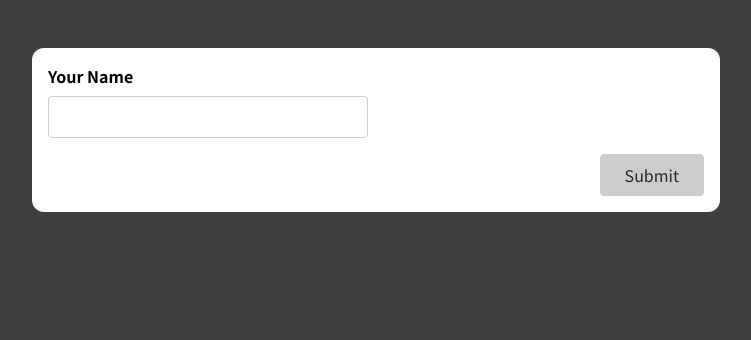
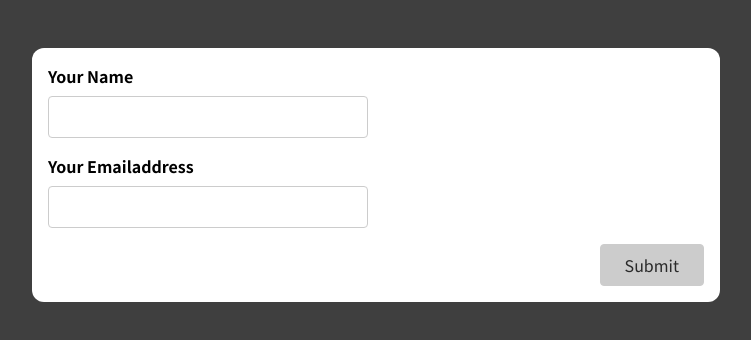
Before and after one commit to Taofeeq-akin/React-Guard, a React (Create React App) app: page / in a window 1280 px wide. Shown: the top 340 px of the page, without its empty margins (264-1015 px from the left). Built offline with nearby package versions, Linux system fonts and the light colour scheme.

Commit message:
Reuse custom hook for email

```diff
--- a/src/components/SimpleInput.js
+++ b/src/components/SimpleInput.js
@@ -10,16 +10,19 @@ const SimpleInput = (props) => {
     reset: nameInputReset,
   } = useInput((value) => value.trim() !== "");
 
-  // const [enteredEmail, setEnteredEmail] = useState("");
-  // const [enteredEmailTouched, setenteredEmailTouched] = useState(false);
-
-  // const enteredEmailIsvalid = enteredEmail.includes("@");
-  // const emailInputIsInvalid = !enteredEmailIsvalid && enteredEmailTouched;
+  const {
+    value: enteredEmail,
+    isValid: enteredEmailIsvalid,
+    hasError: emailInputHasError,
+    inputEnteredHandler: emailEnteredHandler,
+    inputBlurHandler: emailBlurHandler,
+    reset: emailInputReset,
+  } = useInput((value) => value.includes("@"));
 
   // Managing overall form validation by disabling te botton
   let formIsValid = false;
 
-  if (enteredNameIsvalid) {
+  if (enteredNameIsvalid && enteredEmailIsvalid) {
     formIsValid = true;
   }
 
@@ -31,13 +34,15 @@ const SimpleInput = (props) => {
     }
 
     nameInputReset();
+    emailInputReset();
 
     console.log(enteredName);
   };
 
-  const nameInputClasses = nameInputHasError
-    ? "form-control invalid"
-    : "form-control";
+  const nameInputClasses =
+    nameInputHasError || emailInputHasError
+      ? "form-control invalid"
+      : "form-control";
 
   return (
     <form onSubmit={formSubmissionHandler}>
@@ -52,6 +57,19 @@ const SimpleInput = (props) => {
         />
         {nameInputHasError && <p className="error-text">Input your name.</p>}
       </div>
+      <div className={nameInputClasses}>
+        <label htmlFor="email">Your Emailaddress</label>
+        <input
+          type="text"
+          id="name"
+          onChange={emailEnteredHandler}
+          onBlur={emailBlurHandler}
+          value={enteredEmail}
+        />
+        {emailInputHasError && (
+          <p className="error-text">Input your Emailaddress.</p>
+        )}
+      </div>
       <div className="form-actions">
         <button disabled={!formIsValid}>Submit</button>
       </div>
```
